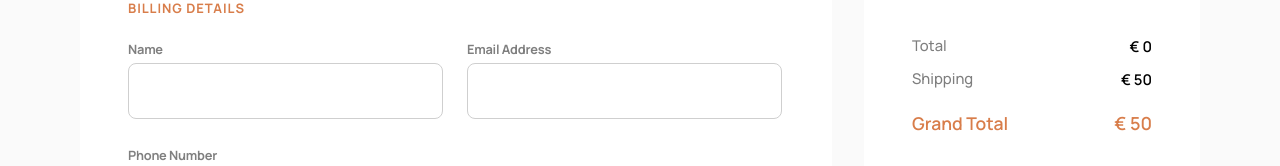
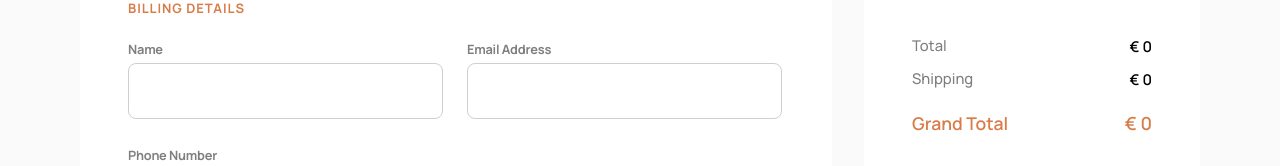
Before and after one commit to KoenvandenBerg/frontendmentor-audiophile-ecommerce-website, a Next.js app: page /checkout in a window 1280 px wide. Shown: the part 378-544 px from the top of the page. Built offline with nearby package versions, Linux system fonts and the light colour scheme.

Commit message:
Make checkout page take empty cart into account

```diff
--- a/src/app/components/CheckoutForm.tsx
+++ b/src/app/components/CheckoutForm.tsx
@@ -5,6 +5,7 @@ import checkoutFormStyles from '@/app/styles/CheckoutForm.module.css';
 import { SubmitHandler, useForm } from 'react-hook-form';
 import { CartContext } from '../contexts/CartContext';
 import SummaryItem from './SummaryItem';
+import { get } from 'http';
 
 interface IFormInput {
   name: string;
@@ -44,7 +45,7 @@ export default function CheckoutForm() {
     return total;
   };
 
-  const shipping = 50;
+  const shipping = getCartTotal() === 0 ? 0 : 50;
 
   return (
     <form
@@ -274,7 +275,7 @@ export default function CheckoutForm() {
           type="submit"
           value="Continue & Pay"
           className={checkoutFormStyles.submitButton}
-          disabled={!isValid}
+          disabled={!isValid && getCartTotal() === 0}
         />
       </div>
     </form>
```
